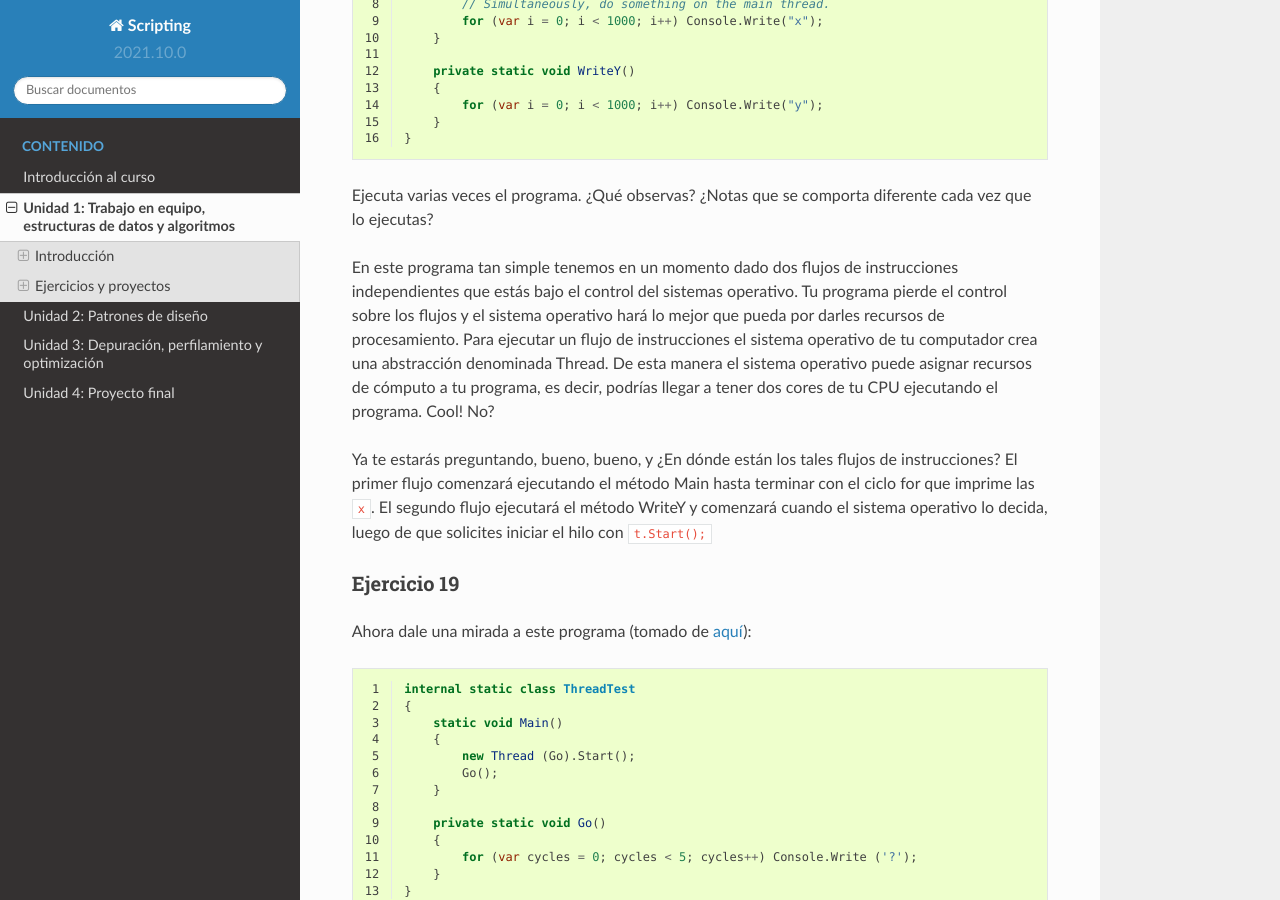
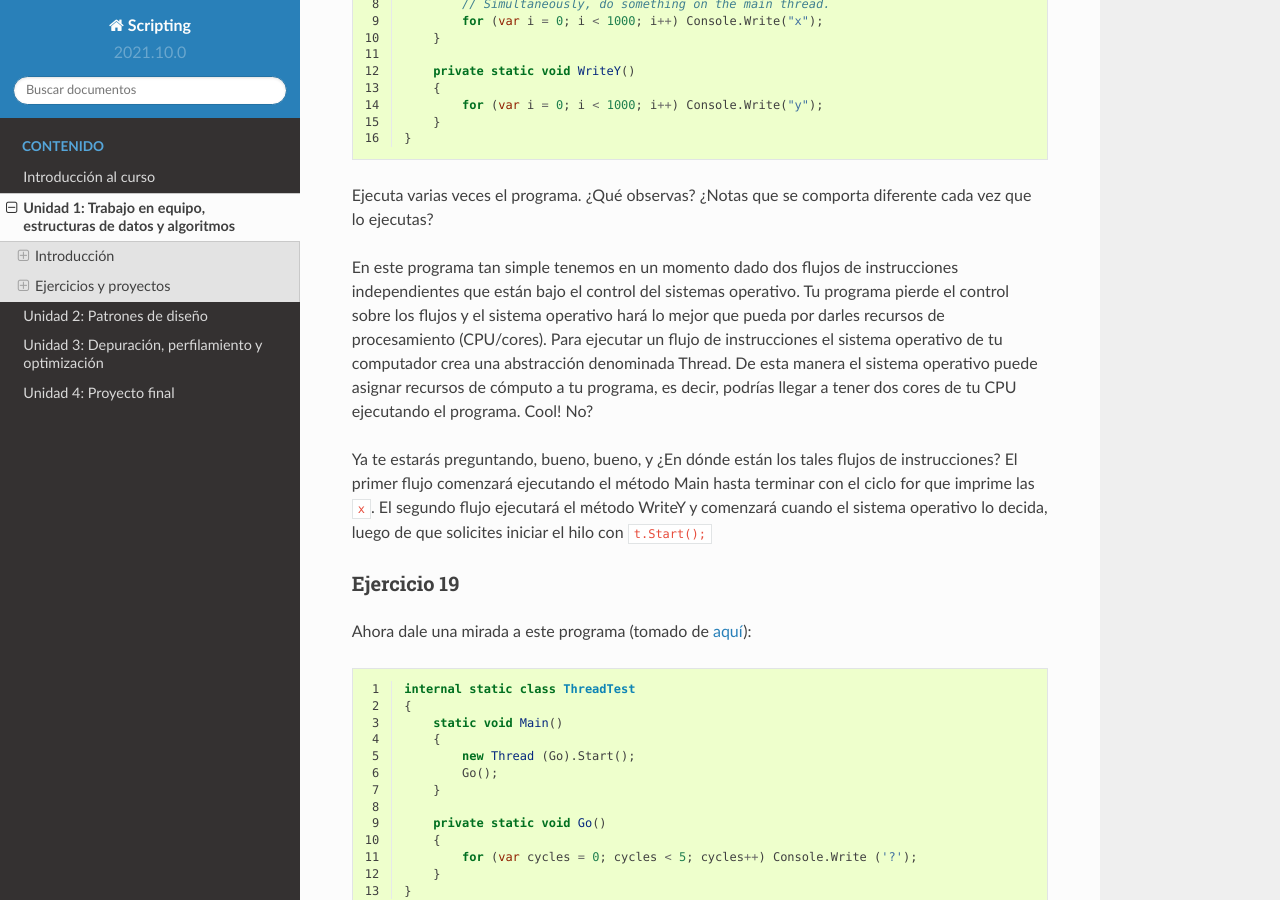
Before and after one commit to juanferfranco/scripting, a Sphinx documentation site: the page built from docs/_unidad1/unidad1.rst, in a window 1280 px wide and 900 px high, scrolled down 6290 px. Built offline with Sphinx 7.4.7 and the Read the Docs theme 2.0.0, drawn with Linux system fonts in a browser that asks for light colours.

Commit message:
update exercise 18

```diff
--- a/docs/_unidad1/unidad1.rst
+++ b/docs/_unidad1/unidad1.rst
@@ -336,9 +336,9 @@ Ejecuta varias veces el programa. ¿Qué observas? ¿Notas que se comporta
 diferente cada vez que lo ejecutas?
 
 En este programa tan simple tenemos en un momento dado dos flujos de instrucciones
-independientes que estás bajo el control del sistemas operativo. Tu programa
+independientes que están bajo el control del sistemas operativo. Tu programa
 pierde el control sobre los flujos y el sistema operativo hará lo mejor que pueda
-por darles recursos de procesamiento. Para ejecutar un flujo de instrucciones el
+por darles recursos de procesamiento (CPU/cores). Para ejecutar un flujo de instrucciones el
 sistema operativo de tu computador crea una abstracción denominada Thread. De esta
 manera el sistema operativo puede asignar recursos de cómputo a tu programa, es
 decir, podrías llegar a tener dos cores de tu CPU ejecutando el programa. Cool! No?
```
